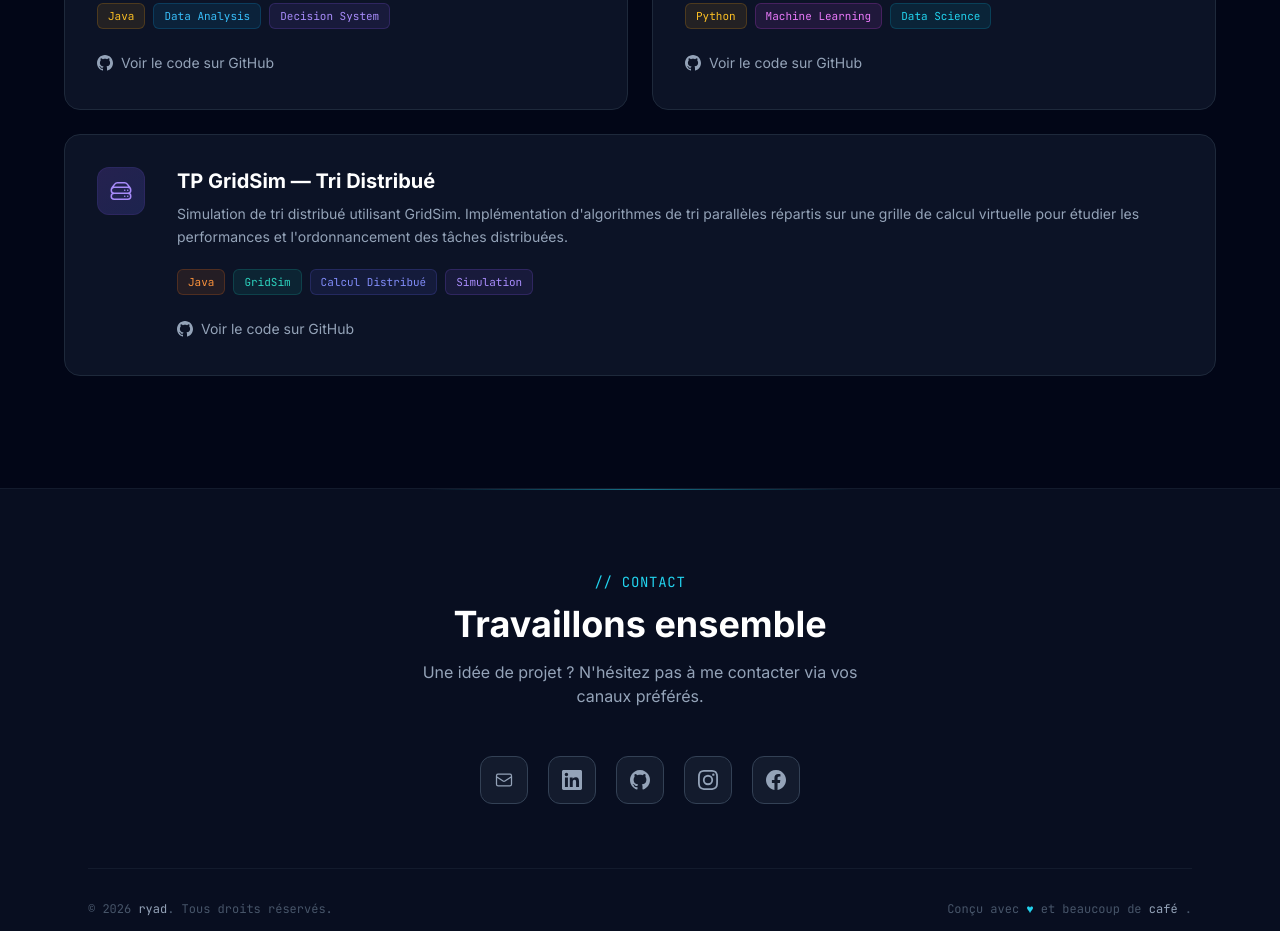
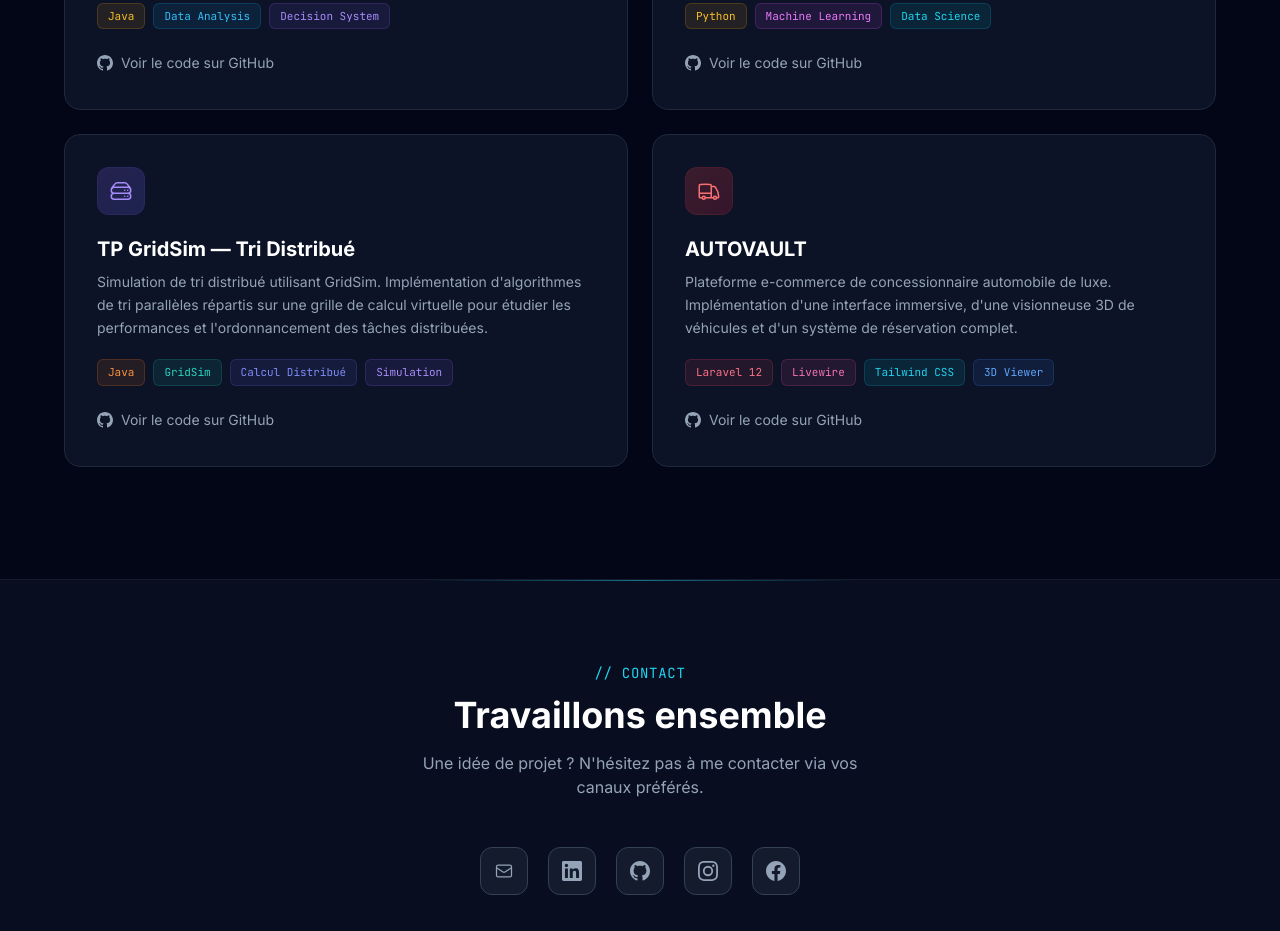
Before and after one commit to RYAD-BENYAKOUB/this.is.ryad.portfolio, a plain HTML site: page index.html in a window 1280 px wide. Shown: the part 1767-2698 px from the top of the page. Drawn offline with nearby package versions, Linux system fonts and the light colour scheme.

Commit message:
Add AUTOVAULT project to portfolio

```diff
--- a/index.html
+++ b/index.html
@@ -379,17 +379,15 @@
 
         <!-- ── Card 5: TP GridSim Tri Distribué ── -->
         <div
-          class="reveal group rounded-2xl bg-slate-900/80 border border-slate-800 hover:border-indigo-500 hover:shadow-[0_0_20px_rgba(34,211,238,0.4)] transition-all duration-500 card-glow p-8 hover:scale-[1.02] md:col-span-2"
+          class="reveal group rounded-2xl bg-slate-900/80 border border-slate-800 hover:border-indigo-500 hover:shadow-[0_0_20px_rgba(34,211,238,0.4)] transition-all duration-500 card-glow p-8 hover:scale-[1.02]"
           style="transition-delay: 0.2s;">
-          <div class="md:flex md:items-start md:gap-8">
           <div
-              class="w-12 h-12 rounded-xl bg-gradient-to-br from-violet-500/20 to-indigo-500/20 border border-violet-500/10 flex items-center justify-center mb-5 md:mb-0 flex-shrink-0 group-hover:scale-110 transition-transform duration-500">
+            class="w-12 h-12 rounded-xl bg-gradient-to-br from-violet-500/20 to-indigo-500/20 border border-violet-500/10 flex items-center justify-center mb-5 group-hover:scale-110 transition-transform duration-500">
             <svg class="w-6 h-6 text-violet-400" fill="none" stroke="currentColor" viewBox="0 0 24 24">
               <path stroke-linecap="round" stroke-linejoin="round" stroke-width="1.5"
                 d="M5.25 14.25h13.5m-13.5 0a3 3 0 01-3-3m3 3a3 3 0 100 6h13.5a3 3 0 100-6m-16.5-3a3 3 0 013-3h13.5a3 3 0 013 3m-19.5 0a4.5 4.5 0 01.9-2.7L5.737 5.1a3.375 3.375 0 012.7-1.35h7.126c1.062 0 2.062.5 2.7 1.35l2.587 3.45a4.5 4.5 0 01.9 2.7m0 0a3 3 0 01-3 3m0 3h.008v.008h-.008v-.008zm0-6h.008v.008h-.008v-.008zm-3 6h.008v.008h-.008v-.008zm0-6h.008v.008h-.008v-.008z" />
             </svg>
           </div>
-            <div>
           <h3
             class="text-xl font-bold text-white mb-2 group-hover:text-cyan-400 transition-colors duration-300">
             TP GridSim — Tri Distribué
@@ -425,7 +423,47 @@
             Voir le code sur GitHub
           </a>
         </div>
+
+        <!-- ── Card 6: AUTOVAULT ── -->
+        <div
+          class="reveal group rounded-2xl bg-slate-900/80 border border-slate-800 hover:border-indigo-500 hover:shadow-[0_0_20px_rgba(34,211,238,0.4)] transition-all duration-500 card-glow p-8 hover:scale-[1.02]"
+          style="transition-delay: 0.25s;">
+          <div
+            class="w-12 h-12 rounded-xl bg-gradient-to-br from-red-500/20 to-rose-600/20 border border-red-500/10 flex items-center justify-center mb-5 group-hover:scale-110 transition-transform duration-500">
+            <svg class="w-6 h-6 text-red-400" fill="none" stroke="currentColor" viewBox="0 0 24 24">
+              <path stroke-linecap="round" stroke-linejoin="round" stroke-width="1.5" d="M8.25 18.75a1.5 1.5 0 01-3 0m3 0a1.5 1.5 0 00-3 0m3 0h6m-9 0H3.375a1.125 1.125 0 01-1.125-1.125V14.25m17.25 4.5a1.5 1.5 0 01-3 0m3 0a1.5 1.5 0 00-3 0m3 0h1.125c.621 0 1.129-.504 1.09-1.124a17.902 17.902 0 00-3.213-9.193 2.056 2.056 0 00-1.58-.86H14.25M16.5 18.75h-2.25m0-11.177v-.958c0-.568-.422-1.048-.987-1.106a48.554 48.554 0 00-10.026 0 1.106 1.106 0 00-.987 1.106v7.635m12-6.677v6.677m0 4.5v-4.5m0 0h-12" />
+            </svg>
           </div>
+          <h3
+            class="text-xl font-bold text-white mb-2 group-hover:text-cyan-400 transition-colors duration-300">
+            AUTOVAULT
+          </h3>
+          <p class="text-slate-400 text-sm mb-5 leading-relaxed">
+            Plateforme e-commerce de concessionnaire automobile de luxe. Implémentation d'une interface immersive, d'une visionneuse 3D de véhicules et d'un système de réservation complet.
+          </p>
+          <div class="flex flex-wrap gap-2 mb-6">
+            <span
+              class="px-2.5 py-1 rounded-md bg-rose-500/10 border border-rose-500/20 text-[11px] text-rose-400 font-mono">Laravel 12
+            </span>
+            <span
+              class="px-2.5 py-1 rounded-md bg-pink-500/10 border border-pink-500/20 text-[11px] text-pink-400 font-mono">Livewire
+            </span>
+            <span
+              class="px-2.5 py-1 rounded-md bg-cyan-500/10 border border-cyan-500/20 text-[11px] text-cyan-400 font-mono">Tailwind CSS
+            </span>
+            <span
+              class="px-2.5 py-1 rounded-md bg-blue-500/10 border border-blue-500/20 text-[11px] text-blue-400 font-mono">3D Viewer
+            </span>
+          </div>
+          <a href="https://github.com/RYAD-BENYAKOUB/AUTOVAULT" target="_blank"
+            rel="noopener noreferrer"
+            class="inline-flex items-center gap-2 text-sm text-slate-400 hover:text-cyan-400 transition-colors duration-300">
+            <svg class="w-4 h-4" fill="currentColor" viewBox="0 0 24 24">
+              <path
+                d="M12 0c-6.626 0-12 5.373-12 12 0 5.302 3.438 9.8 8.207 11.387.599.111.793-.261.793-.577v-2.234c-3.338.726-4.033-1.416-4.033-1.416-.546-1.387-1.333-1.756-1.333-1.756-1.089-.745.083-.729.083-.729 1.205.084 1.839 1.237 1.839 1.237 1.07 1.834 2.807 1.304 3.492.997.107-.775.418-1.305.762-1.604-2.665-.305-5.467-1.334-5.467-5.931 0-1.311.469-2.381 1.236-3.221-.124-.303-.535-1.524.117-3.176 0 0 1.008-.322 3.301 1.23.957-.266 1.983-.399 3.003-.404 1.02.005 2.047.138 3.006.404 2.291-1.552 3.297-1.23 3.297-1.23.653 1.653.242 2.874.118 3.176.77.84 1.235 1.911 1.235 3.221 0 4.609-2.807 5.624-5.479 5.921.43.372.823 1.102.823 2.222v3.293c0 .319.192.694.801.576 4.765-1.589 8.199-6.086 8.199-11.386 0-6.627-5.373-12-12-12z" />
+            </svg>
+            Voir le code sur GitHub
+          </a>
         </div>
 
       </div>
```
Lines whose indentation alone changed are shown as unchanged.
